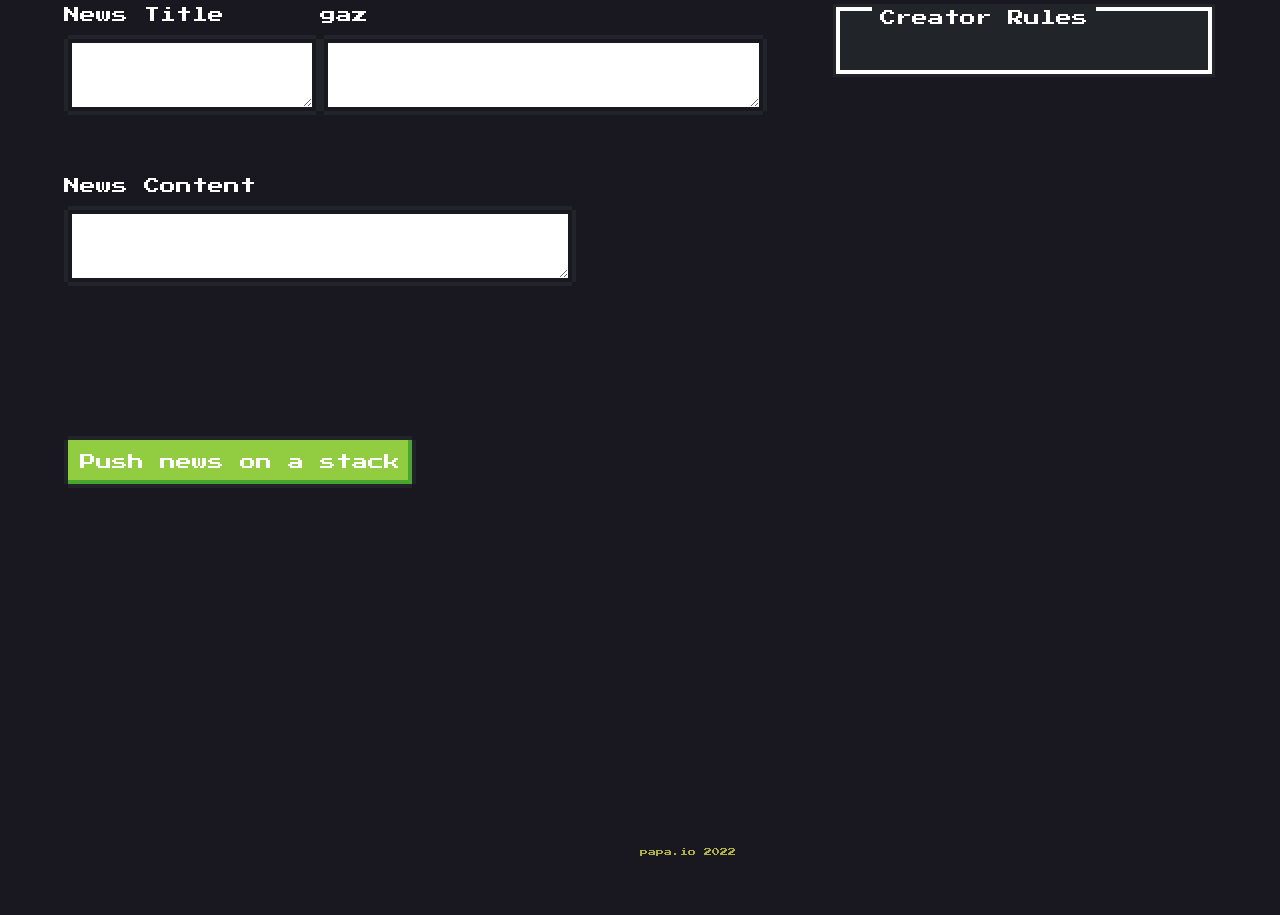
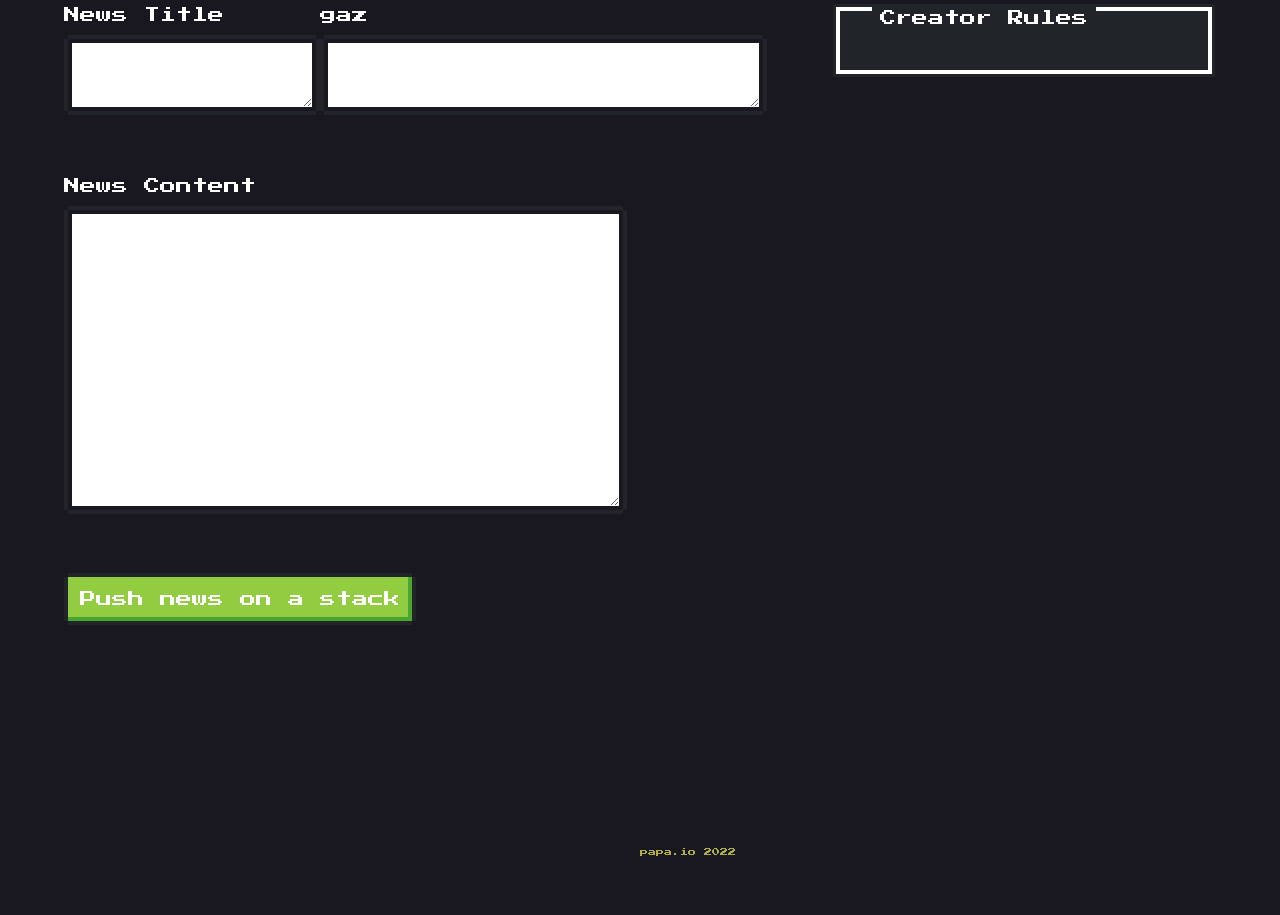
Before and after one commit to bulengerkacper/NewsPaper-SmartContract-SC3, a Flask app: page /papay/add in a window 1280 px wide. Shown: the part 225-1140 px from the top of the page. Run offline with Flask 2, Linux system fonts and the light colour scheme; data that the repository does not hold is empty.

Commit message:
frontend finished

```diff
--- a/front/static/sc.js
+++ b/front/static/sc.js
@@ -5,7 +5,7 @@ $.get('/papay/menu',  // url
 
 $.get('/papay/rules',  // url
     function (data, textStatus, jqXHR) {
-    $('rules').append(data);
+    $('rules_data').append(data);
 });
 
 function myFunction() {
--- a/front/static/style.css
+++ b/front/static/style.css
@@ -21,32 +21,32 @@ body {
     color:white;
 }
 
-.news_title{
+.new_news_title{
     position:absolute;
     top:20%;
     left:5%;
     width:20%;
-    height:10px;
 }
 
-.gaz{
+.new_news_gaz{
     position:absolute;
     top:20%;
     left:25%;
 }
 
-.news_area{
-    position:absolute;
+.new_news_area{
+    width: 44%;
+    height: 60%;
+    position:relative;
     top:35%;
     left:5%;
-    width: 40%;
-    height: 800px;
+
 }
 
 
 .push_on_a_stack {
     position:absolute;
-    top:58%;
+    top:70%;
     left:5%
 
 }
--- a/front/templates/add.html
+++ b/front/templates/add.html
@@ -13,21 +13,21 @@
   <div class="rules">
     <div class="nes-container is-dark with-title">
         <p class="title">Creator Rules</p>
-        <rules></rules>
+        <rules_data></rules_data>
     </div>
   </div>
 
-  <div class="news_title">
+  <div class="new_news_title">
   <label for="textarea_field">News Title</label>
   <textarea id="textarea_field_news_title" class="nes-textarea"></textarea>
   </div>
 
-  <div class="news_area">
+  <div class="new_news_area">
   <label for="textarea_field">News Content</label>
-  <textarea id="textarea_field_news_content" class="nes-textarea"></textarea>
+  <textarea id="textarea_field_news_content" class="nes-textarea" style="height:300px;"></textarea>
   </div>
 
-  <div class="gaz">
+  <div class="new_news_gaz">
   <label for="textarea_field">gaz</label>
   <textarea id="textarea_field_gas" class="nes-textarea"></textarea>
   </div>
@@ -37,22 +37,3 @@
   </div>
 
 <footer>papa.io 2022</footer>
-<!-- <div class="Rules">
-<div class="nes-container is-dark with-title">
-    <p class="title">Creator Rules</p>
-    <p>Create your news.</p>
-    <p>Get rewards from readers.</p>
-</div>
-</div>
-
-
-  <div class="nes-container is-dark with-title">
-    <p class="title">News</p>
-    <p>
-        Lorem ipsum dolor sit amet, consectetur adipiscing elit. Pellentesque ac congue nisi. Suspendisse ultrices vestibulum tellus, eu cursus sapien placerat quis. Ut tincidunt metus quis vestibulum semper.
-         Fusce enim lacus, accumsan quis tellus in, maximus ornare sapien. Maecenas finibus lobortis cursus. Mauris sapien magna, tempus at semper sed, iaculis sed metus. Vivamus dictum viverra massa ut porttitor.
-          Morbi quis suscipit eros, vel suscipit tellus. Pellentesque a nisl at metus vulputate posuere ac vehicula ex. Integer vitae pretium justo, in malesuada justo.
-          Pellentesque dignissim orci velit, at consequat tellus pharetra ut. Praesent elementum convallis sapien non pretium. Pellentesque mauris nisl, imperdiet sit amet velit auctor, lacinia dapibus ante.
-          Morbi purus risus, pharetra quis nunc non, lobortis tempor erat. Cras tincidunt augue a velit viverra, eget consequat tellus fermentum.
-    </p>
-  </div>  -->
--- a/front/templates/index.html
+++ b/front/templates/index.html
@@ -13,7 +13,7 @@
 <div class="rules">
   <div class="nes-container is-dark with-title">
       <p class="title">Creator Rules</p>
-      <rules></rules>
+      <rules_data></rules_data>
   </div>
 </div>
 
```
